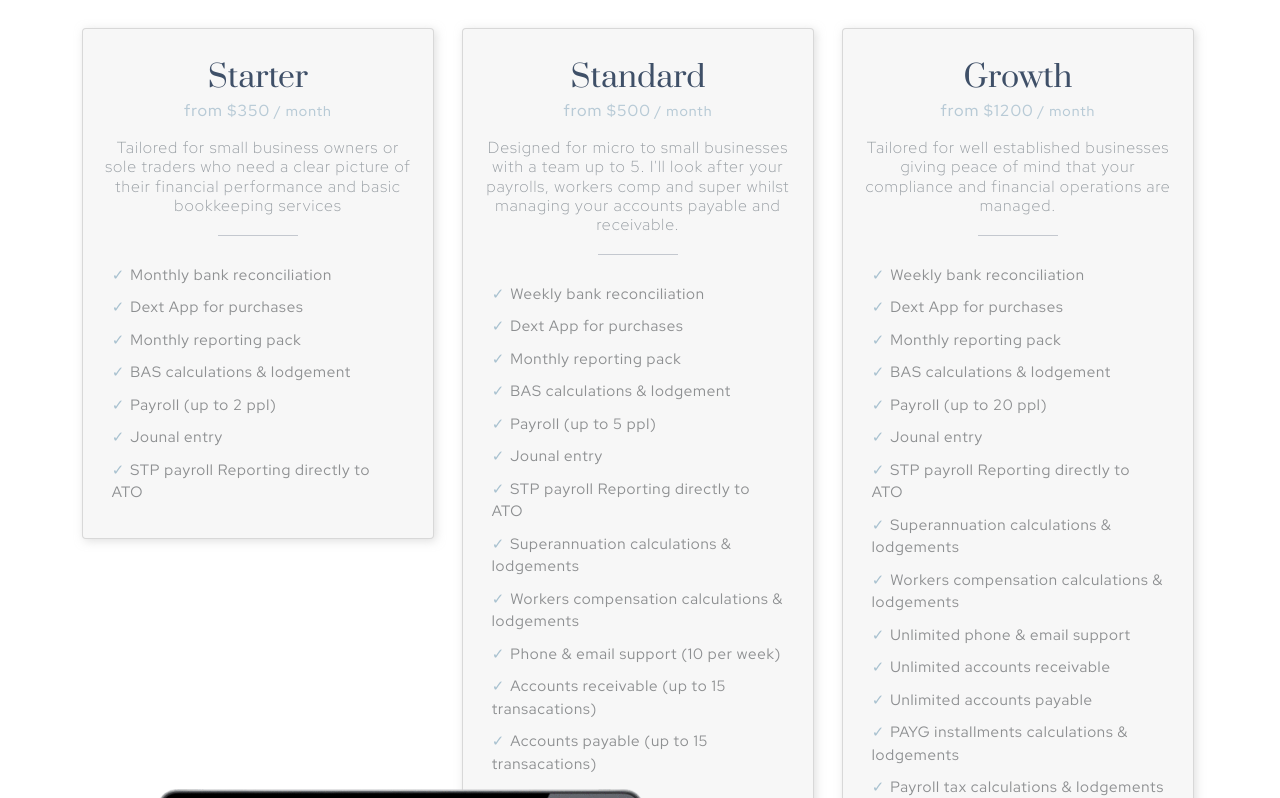
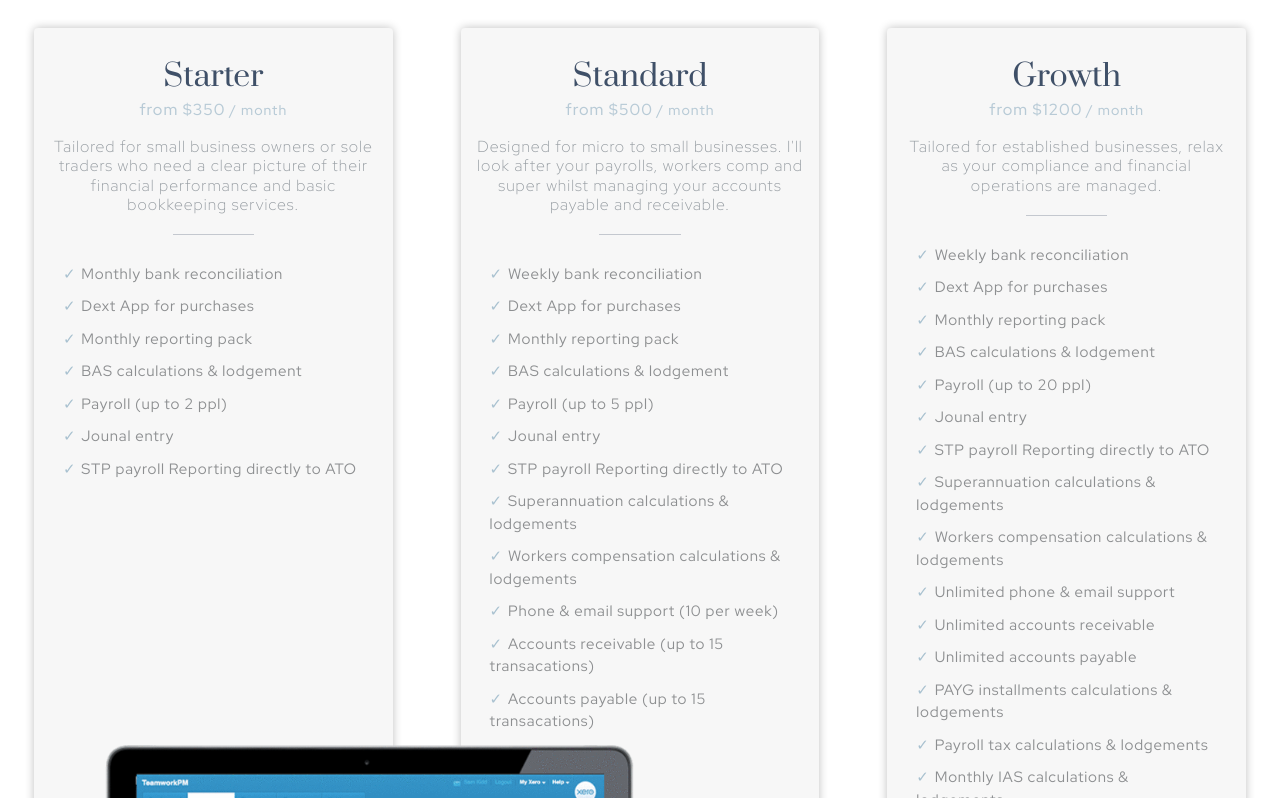
Before and after one commit to TreeLife8/italladdsup, a React (Vite) app: page /Packages in a window 1280 px wide. Shown: the part 682-1480 px from the top of the page. Built offline with nearby package versions, Linux system fonts and the light colour scheme.

Commit message:
moved the packaged cars into a separate component

```diff
--- a/src/App.jsx
+++ b/src/App.jsx
@@ -3,7 +3,6 @@ import "./App.css";
 import Home from "./components/homePage/Home";
 import Packages from "./components/packagePage/Packages";
 import Contact from "./components/Contact";
-// import Navbar from "./components/Navbar";
 import { Routes, Route } from "react-router-dom";
 import Footer from "./components/Footer";
 import ScrollToTop from "./components/ScrollToTop";
--- a/src/components/Contact.css
+++ b/src/components/Contact.css
@@ -47,13 +47,12 @@
 }
 @media (max-width: 1025px) {
   .Contact {
-    height: 50vh;
+    background: url(/src/components/images/beachWalkway.jpg) no-repeat center
+      center;
+    height: 80vh;
   }
 }
 @media (max-width: 415px) {
-  .Contact {
-    height: 80vh;
-  }
   .Contact .contact-box {
     width: 80vw;
     opacity: 0.9;
--- a/src/components/homePage/Hero.css
+++ b/src/components/homePage/Hero.css
@@ -2,7 +2,6 @@
   text-align: center;
   background: url(/src/components/images/beach.jpg) no-repeat center center
     fixed;
-  max-height: 800px;
   height: 750px;
   background-size: cover;
 }
@@ -12,11 +11,6 @@
   font-size: 5vw;
   color: var(--dark-accent);
   margin-bottom: 30px;
-}
-.Hero .description {
-  font-size: 25px;
-  width: 70%;
-  margin: auto;
 }
 @media (prefers-reduced-motion: no-preference) {
   .fade-up {
@@ -37,3 +31,33 @@
     opacity: 1;
   }
 }
+
+@media (max-width: 1024px) {
+  .Hero {
+    height: 100vh;
+    background: url(/src/components/images/beach.jpg) no-repeat center center;
+  }
+  .Hero .title {
+    padding: 250px 40px 30px;
+    font-size: 8vw;
+    line-height: 1.4;
+  }
+}
+@media (max-width: 415px) {
+  .Hero {
+    height: 100vh;
+    background: url(/src/components/images/beach.jpg) no-repeat center center;
+  }
+  .Hero .title {
+    padding-top: 150px;
+    font-family: var(--heading-font);
+    font-size: 5vw;
+    color: var(--dark-accent);
+    margin-bottom: 30px;
+  }
+  .Hero .description {
+    font-size: 25px;
+    width: 70%;
+    margin: auto;
+  }
+}
--- /dev/null
+++ b/src/components/packagePage/PackageCards.css
@@ -0,0 +1,39 @@
+.PackageCards .card {
+  background: var(--light-accent);
+  width: 28vw;
+  border: none;
+  transition: ease-in-out all 200ms;
+  box-shadow: 0 0 10px rgb(192, 192, 192);
+  background: var(--light-accent);
+}
+.PackageCards .card:hover {
+  box-shadow: 2px 2px 10px rgb(192, 192, 192);
+}
+.PackageCards .card-title {
+  font-family: var(--heading-font);
+  color: var(--dark-accent);
+  padding-top: 15px;
+  margin: 0 0 5px;
+  opacity: 0.9;
+  font-size: 30px;
+}
+
+.PackageCards .card-subtitle {
+  padding: 10px 0;
+  margin: 0;
+  opacity: 0.7;
+  font-weight: 300;
+  font-size: 16px;
+  letter-spacing: 1px;
+}
+.PackageCards .card-price {
+  color: var(--seamoss-colour);
+  letter-spacing: 1px;
+  opacity: 0.4;
+}
+.PackageCards .card-text {
+  padding: 1vw;
+  margin: 0;
+  opacity: 0.7;
+  letter-spacing: 0.8px;
+}
--- /dev/null
+++ b/src/components/packagePage/PackageCards.jsx
@@ -0,0 +1,95 @@
+import React from "react";
+import "./PackageCards.css";
+
+export default function PackageCards() {
+  let packages = [
+    {
+      name: "Starter",
+      price: "from $350",
+      description:
+        "Tailored for small business owners or sole traders who need a clear picture of their financial performance and basic bookkeeping services.",
+      services: [
+        "Monthly bank reconciliation",
+        "Dext App for purchases",
+        "Monthly reporting pack",
+        "BAS calculations & lodgement",
+        "Payroll (up to 2 ppl)",
+        "Jounal entry",
+        "STP payroll Reporting directly to ATO",
+      ],
+    },
+    {
+      name: "Standard",
+      price: "from $500",
+      description:
+        "Designed for micro to small businesses. I'll look after your payrolls, workers comp and super whilst managing your accounts payable and receivable.",
+      services: [
+        "Weekly bank reconciliation",
+        "Dext App for purchases",
+        "Monthly reporting pack",
+        "BAS calculations & lodgement",
+        "Payroll (up to 5 ppl)",
+        "Jounal entry",
+        "STP payroll Reporting directly to ATO",
+        "Superannuation calculations & lodgements",
+        "Workers compensation calculations & lodgements",
+        "Phone & email support (10 per week)",
+        "Accounts receivable (up to 15 transacations)",
+        "Accounts payable (up to 15 transacations)",
+      ],
+    },
+    {
+      name: "Growth",
+      price: "from $1200",
+      description:
+        "Tailored for established businesses, relax as your compliance and financial operations are managed.",
+      services: [
+        "Weekly bank reconciliation",
+        "Dext App for purchases",
+        "Monthly reporting pack",
+        "BAS calculations & lodgement",
+        "Payroll (up to 20 ppl)",
+        "Jounal entry",
+        "STP payroll Reporting directly to ATO",
+        "Superannuation calculations & lodgements",
+        "Workers compensation calculations & lodgements",
+        "Unlimited phone & email support",
+        "Unlimited accounts receivable",
+        "Unlimited accounts payable",
+        "PAYG installments calculations & lodgements",
+        "Payroll tax calculations & lodgements",
+        "Monthly IAS calculations & lodgements",
+      ],
+    },
+  ];
+  return (
+    <div className="PackageCards container-fluid">
+      <div className="row" data-aos="fade-up">
+        {packages.map(function (service, index) {
+          return (
+            <div key={index} className="col-sm  d-flex justify-content-center">
+              <div className="card text-center">
+                <div className="card-body">
+                  <h5 className="card-title">{service.name}</h5>
+                  <h6 className="card-price mb-2">
+                    {service.price}
+                    <small> / month</small>
+                  </h6>
+                  <h6 className="card-subtitle text-muted mb-2">
+                    {service.description}
+                  </h6>
+                  <hr className="element" />
+                  <ul className="card-text">
+                    {service.services.map(function (service, index) {
+                      return <li key={index}>{service}</li>;
+                    })}
+                  </ul>
+                </div>
+              </div>
+            </div>
+          );
+        })}
+      </div>
+    </div>
+  );
+}
--- a/src/components/packagePage/Packages.css
+++ b/src/components/packagePage/Packages.css
@@ -13,48 +13,6 @@
   font-family: var(--heading-font);
   text-shadow: 2px 2px 10px rgb(192, 192, 192);
   color: white;
-}
-
-.Packages .card {
-  background: var(--light-accent);
-  width: 22rem;
-  transition: ease-in-out all 200ms;
-  box-shadow: 2px 2px 10px rgba(192, 192, 192, 0.5);
-  background: var(--light-accent);
-}
-.Packages .card:hover {
-  box-shadow: 2px 2px 10px rgb(192, 192, 192);
-}
-.Packages .card-title {
-  font-family: var(--heading-font);
-  color: var(--dark-accent);
-  padding-top: 15px;
-  margin: 0 0 5px;
-  opacity: 0.9;
-  font-size: 30px;
-}
-.Packages hr.element {
-  margin: 10px auto;
-  max-width: 30%;
-}
-.Packages .card-subtitle {
-  padding: 10px 0;
-  margin: 0;
-  opacity: 0.7;
-  font-weight: 300;
-  font-size: 16px;
-  letter-spacing: 1px;
-}
-.Packages .card-price {
-  color: var(--seamoss-colour);
-  letter-spacing: 1px;
-  opacity: 0.4;
-}
-.Packages .card-text {
-  padding: 1vw;
-  margin: 0;
-  opacity: 0.7;
-  letter-spacing: 0.8px;
 }
 .Packages li {
   font-size: 15px;
@@ -86,7 +44,10 @@
   color: var(--dark-accent);
   padding-left: 20px;
 }
-
+.Packages hr.element {
+  margin: 10px auto;
+  max-width: 30%;
+}
 @media (max-width: 992px) {
   .Packages .custom-shape-divider-bottom-1634265382 {
     margin-top: 175px;
--- a/src/components/packagePage/Packages.jsx
+++ b/src/components/packagePage/Packages.jsx
@@ -5,104 +5,18 @@ import ShapeDivider from "./ShapeDivider";
 import ConsultationCatch from "./ConsultationCatch";
 import TestimonialBanner from "./TestimonialBanner";
 import Navbar from "../Navbar";
+import PackageCards from "./PackageCards";
 
 export default function Packages(props) {
-  let packages = [
-    {
-      name: "Starter",
-      price: "from $350",
-      description:
-        "Tailored for small business owners or sole traders who need a clear picture of their financial performance and basic bookkeeping services",
-      services: [
-        "Monthly bank reconciliation",
-        "Dext App for purchases",
-        "Monthly reporting pack",
-        "BAS calculations & lodgement",
-        "Payroll (up to 2 ppl)",
-        "Jounal entry",
-        "STP payroll Reporting directly to ATO",
-      ],
-    },
-    {
-      name: "Standard",
-      price: "from $500",
-      description:
-        "Designed for micro to small businesses with a team up to 5. I'll look after your payrolls, workers comp and super whilst managing your accounts payable and receivable.",
-      services: [
-        "Weekly bank reconciliation",
-        "Dext App for purchases",
-        "Monthly reporting pack",
-        "BAS calculations & lodgement",
-        "Payroll (up to 5 ppl)",
-        "Jounal entry",
-        "STP payroll Reporting directly to ATO",
-        "Superannuation calculations & lodgements",
-        "Workers compensation calculations & lodgements",
-        "Phone & email support (10 per week)",
-        "Accounts receivable (up to 15 transacations)",
-        "Accounts payable (up to 15 transacations)",
-      ],
-    },
-    {
-      name: "Growth",
-      price: "from $1200",
-      description:
-        "Tailored for well established businesses giving peace of mind that your compliance and financial operations are managed.",
-      services: [
-        "Weekly bank reconciliation",
-        "Dext App for purchases",
-        "Monthly reporting pack",
-        "BAS calculations & lodgement",
-        "Payroll (up to 20 ppl)",
-        "Jounal entry",
-        "STP payroll Reporting directly to ATO",
-        "Superannuation calculations & lodgements",
-        "Workers compensation calculations & lodgements",
-        "Unlimited phone & email support",
-        "Unlimited accounts receivable",
-        "Unlimited accounts payable",
-        "PAYG installments calculations & lodgements",
-        "Payroll tax calculations & lodgements",
-        "Monthly IAS calculations & lodgements",
-      ],
-    },
-  ];
   return (
     <div className="Packages">
       <Navbar toggleNavbar={props.toggleNavbar} state={props.state} />
-
       <div className="hero container-fluid">
         <h1 className="title">Packages</h1>
         <ShapeDivider />
       </div>
-      <div className="container">
-        <div className="row" data-aos="fade-up">
-          {packages.map(function (service, index) {
-            return (
-              <div key={index} className="col-sm">
-                <div className="card text-center">
-                  <div className="card-body">
-                    <h5 className="card-title">{service.name}</h5>
-                    <h6 className="card-price mb-2">
-                      {service.price}
-                      <small> / month</small>
-                    </h6>
-                    <h6 className="card-subtitle text-muted mb-2">
-                      {service.description}
-                    </h6>
-                    <hr className="element" />
-                    <ul className="card-text">
-                      {service.services.map(function (service, index) {
-                        return <li key={index}>{service}</li>;
-                      })}
-                    </ul>
-                  </div>
-                </div>
-              </div>
-            );
-          })}
-        </div>
-        <div className="row">
+      <PackageCards />
+      <div className="row container-fluid">
         <div className="col-sm-7">
           <img
             className="xero-img img-fluid fade-up"
@@ -123,7 +37,6 @@ export default function Packages(props) {
           </div>
         </div>
       </div>
-      </div>
       <div className="dark-banner pb-3">
         <TestimonialBanner />
       </div>
```
Lines whose indentation alone changed are shown as unchanged.
